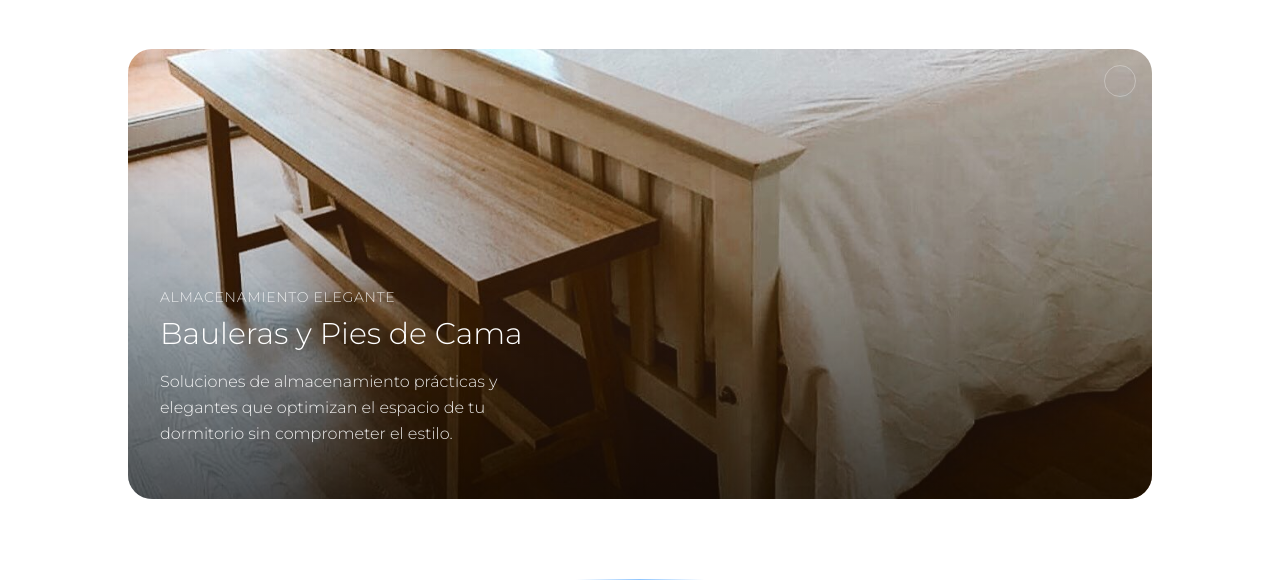
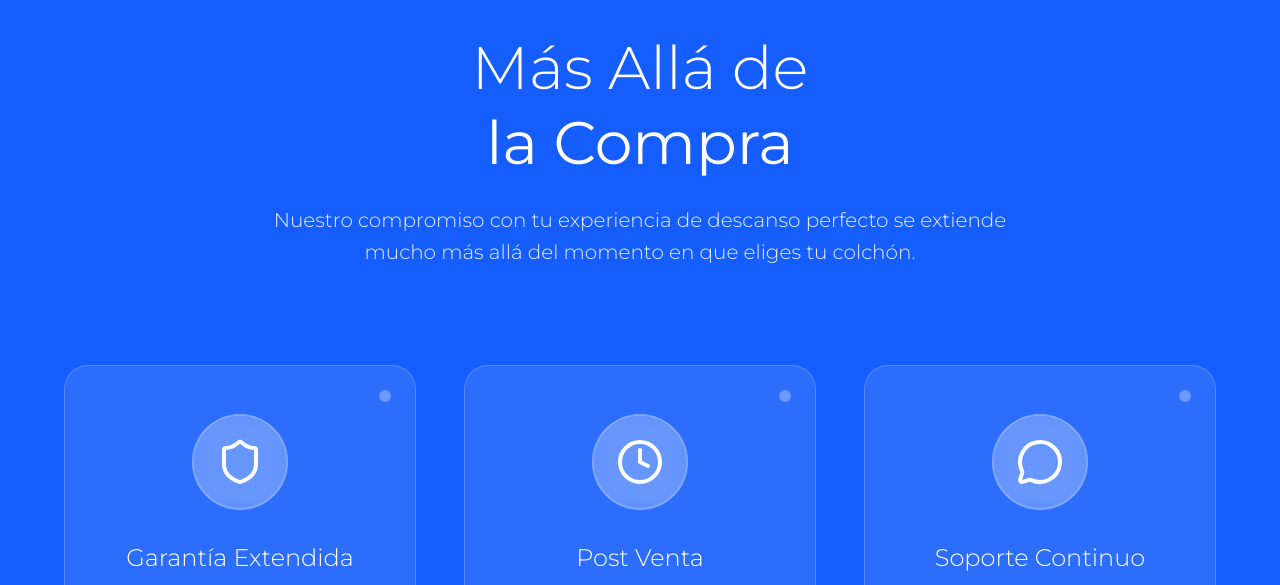
Before and after one commit to Joapozzo/sommierworld, a Next.js app: page / in a window 1280 px wide. Shown: the part 5755-6340 px from the top of the page. Built offline with nearby package versions, Linux system fonts and the light colour scheme.

Commit message:
actualziacion de accesorios

```diff
--- a/src/app/components/ProductsSection.tsx
+++ b/src/app/components/ProductsSection.tsx
@@ -62,30 +62,30 @@
         },
     ];
 
-    const accessories = [
-        // {
-        //     id: 'respaldos',
-        //     title: 'Respaldos',
-        //     subtitle: 'Diseño y Funcionalidad',
-        //     description: 'Respaldos ergonómicos que transforman tu cama en un espacio de lectura y relajación, combinando estilo y comodidad.',
-        //     image: 'https://images.unsplash.com/photo-1586023492125-27b2c045efd7?ixlib=rb-4.0.3&auto=format&fit=crop&w=800&q=80',
-        //     // buttonText: 'Ver Respaldos'
-        // },
-        {
-            id: 'bauleras',
-            title: 'Bauleras y Pies de Cama',
-            subtitle: 'Almacenamiento Elegante',
-            description: 'Soluciones de almacenamiento prácticas y elegantes que optimizan el espacio de tu dormitorio sin comprometer el estilo.',
-            image: '/imgs/pie.jpg',
-            // buttonText: 'Ver Accesorios'
-        }
-    ];
+    // const accessories = [
+    //     // {
+    //     //     id: 'respaldos',
+    //     //     title: 'Respaldos',
+    //     //     subtitle: 'Diseño y Funcionalidad',
+    //     //     description: 'Respaldos ergonómicos que transforman tu cama en un espacio de lectura y relajación, combinando estilo y comodidad.',
+    //     //     image: 'https://images.unsplash.com/photo-1586023492125-27b2c045efd7?ixlib=rb-4.0.3&auto=format&fit=crop&w=800&q=80',
+    //     //     // buttonText: 'Ver Respaldos'
+    //     // },
+    //     {
+    //         id: 'bauleras',
+    //         title: 'Bauleras y Pies de Cama',
+    //         subtitle: 'Almacenamiento Elegante',
+    //         description: 'Soluciones de almacenamiento prácticas y elegantes que optimizan el espacio de tu dormitorio sin comprometer el estilo.',
+    //         image: '/imgs/pie.jpg',
+    //         // buttonText: 'Ver Accesorios'
+    //     }
+    // ];
 
     return (
         <section
             ref={sectionRef}
             id="productos"
-            className="w-full pb-16 sm:pb-20 lg:pb-24"
+            className="w-fulL"
         >
             {/* Header */}
             <div
@@ -104,7 +104,7 @@
             </div>
 
             {/* Main Categories Grid - 2x2 */}
-            <div className="grid grid-cols-1 lg:grid-cols-2 mb-8 sm:mb-12 lg:mb-16">
+            <div className="grid grid-cols-1 lg:grid-cols-2">
                 {categories.map((category, index) => (
                     <div
                         key={category.id}
@@ -167,7 +167,7 @@
             </div>
 
             {/* Accessories Section */}
-            <div className="container mx-auto px-4 sm:px-6 lg:px-8">
+            {/* <div className="container mx-auto px-4 sm:px-6 lg:px-8">
                 <div
                     className={`text-center mb-8 sm:mb-12 transition-all duration-700 transform ${isVisible
                         ? 'opacity-100 translate-y-0'
@@ -184,7 +184,6 @@
                     </p>
                 </div>
 
-                {/* Accessories Grid */}
                 <div className="grid grid-cols-1 md:grid-cols-1 gap-6 lg:gap-8 max-w-5xl mx-auto">
                     {accessories.map((accessory, index) => (
                         <div
@@ -195,7 +194,7 @@
                                 }`}
                             style={{ transitionDelay: `${1000 + index * 200}ms` }}
                         >
-                            {/* Background Image */}
+
                             <div className="relative h-[350px] sm:h-[400px] lg:h-[450px]">
                                 <Image
                                     src={accessory.image}
@@ -205,51 +204,43 @@
                                     height={627}
                                 />
 
-                                {/* Overlay */}
+
                                 <div className="absolute inset-0 bg-gradient-to-t from-black/60 via-black/20 to-transparent transition-opacity duration-500 group-hover:from-black/70"></div>
 
-                                {/* Content Overlay */}
+
                                 <div className="absolute inset-0 flex flex-col justify-end p-6 sm:p-8">
                                     <div className="transform transition-all duration-500 group-hover:translate-y-[-8px]">
-                                        {/* Subtitle */}
+
                                         <p className="text-white/80 text-xs sm:text-sm font-light mb-2 uppercase tracking-wider">
                                             {accessory.subtitle}
                                         </p>
 
-                                        {/* Title */}
+
                                         <h4 className="text-white text-xl sm:text-2xl lg:text-3xl font-light mb-3 sm:mb-4 leading-tight">
                                             {accessory.title}
                                         </h4>
 
-                                        {/* Description */}
+
                                         <p className="text-white/90 text-sm sm:text-base font-light mb-4 sm:mb-5 max-w-sm leading-relaxed">
                                             {accessory.description}
                                         </p>
 
-                                        {/* Button */}
+
                                         <div className="transform transition-all duration-300 group-hover:scale-105">
-                                            {/* <Button
-                                                variant="white"
-                                                outline
-                                                size="sm"
-                                                className="backdrop-blur-sm"
-                                            >
-                                                {accessory.buttonText}
-                                            </Button> */}
+
                                         </div>
                                     </div>
                                 </div>
 
-                                {/* Decorative Element */}
                                 <div className="absolute top-4 right-4 w-6 h-6 sm:w-8 sm:h-8 border border-white/30 rounded-full transform transition-all duration-500 group-hover:rotate-180 group-hover:scale-125"></div>
                             </div>
                         </div>
                     ))}
                 </div>
-            </div>
+            </div> */}
 
             {/* Bottom decorative element */}
-            <div
+            {/* <div
                 className={`mt-16 sm:mt-20 flex justify-center transition-all duration-1000 transform ${isVisible
                     ? 'opacity-100 translate-y-0'
                     : 'opacity-0 translate-y-8'
@@ -257,7 +248,7 @@
                 style={{ transitionDelay: '1400ms' }}
             >
                 <div className="w-24 sm:w-32 h-px bg-gradient-to-r from-transparent via-blue-300 to-transparent"></div>
-            </div>
+            </div> */}
         </section>
     );
 };
```
